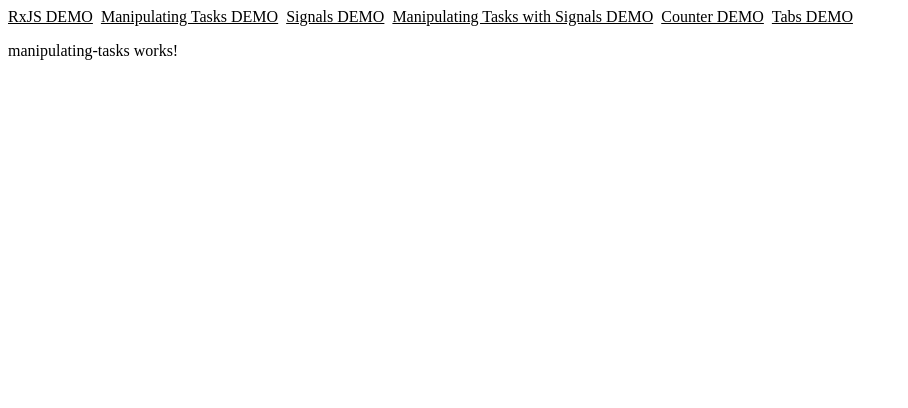
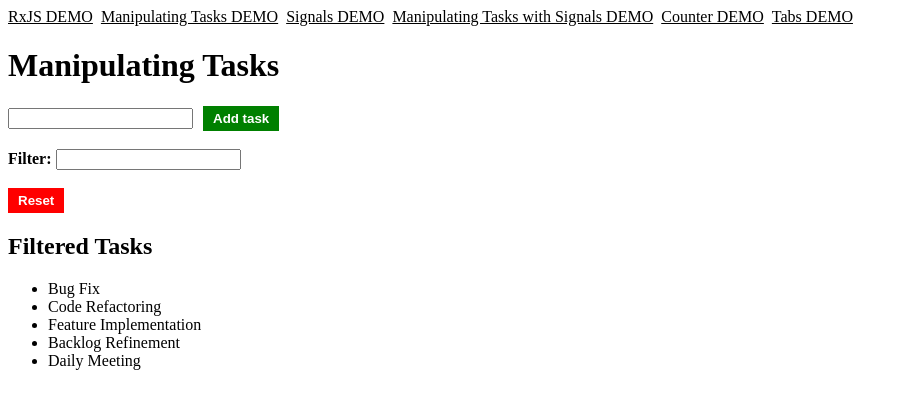
Before and after one commit to marishka1997/v17-demo, an Angular app: page /manipulating-tasks in a window 1280 px wide. Shown: the top 408 px of the page, without its empty margins (0-908 px from the left). Built offline with nearby package versions, Linux system fonts and the light colour scheme.

Commit message:
feat: manipulating tasks

```diff
--- a/src/app/manipulating-tasks/manipulating-tasks.component.html
+++ /dev/null
@@ -1 +0,0 @@
-<p>manipulating-tasks works!</p>
--- a/src/app/manipulating-tasks/manipulating-tasks.component.ts
+++ b/src/app/manipulating-tasks/manipulating-tasks.component.ts
@@ -1,12 +1,76 @@
+import { AsyncPipe } from '@angular/common';
 import { Component } from '@angular/core';
+import { FormsModule } from '@angular/forms';
+import { BehaviorSubject, combineLatest, map, tap } from 'rxjs';
+
+const DEFAULT_TASKS = [
+  'Bug Fix',
+  'Code Refactoring',
+  'Feature Implementation',
+  'Backlog Refinement',
+  'Daily Meeting',
+];
 
 @Component({
   selector: 'app-manipulating-tasks',
   standalone: true,
-  imports: [],
-  templateUrl: './manipulating-tasks.component.html',
-  styleUrl: './manipulating-tasks.component.scss'
+  imports: [FormsModule, AsyncPipe],
+  template: `
+    <h1>Manipulating Tasks</h1>
+
+    <form (submit)="addTasks(addTaskInput.value)">
+      <input style="margin-right: 10px;" type="text" #addTaskInput />
+      <button
+        style="background-color: green; color: white; border: none; padding: 5px 10px; font-weight: bold;"
+        type="submit"
+      >
+        Add task
+
+      </button>
+    </form>
+    <br />
+    <div>
+      <span style="font-weight: bold;">Filter: </span>
+      <input
+        type="text"
+        #filterTask
+        [value]="filter$ | async"
+        (input)="filter$.next(filterTask.value)"
+      />
+    </div>
+    <br />
+    <button
+      style="background-color: red; color: white; border: none; padding: 5px 10px; font-weight: bold;"
+      (click)="reset()"
+    >
+      Reset
+    </button>
+    <h2>Filtered Tasks</h2>
+    <ul>
+      @for (task of filteredTasks$ | async; track task) {
+      <li>{{ task }}</li>
+      }
+    </ul>
+  `,
 })
 export class ManipulatingTasksComponent {
+  tasks$ = new BehaviorSubject([...DEFAULT_TASKS]);
+  filter$ = new BehaviorSubject('');
 
+  filteredTasks$ = combineLatest([this.tasks$, this.filter$]).pipe(
+    // TODO 1 How often is the filter triggered on reset()
+    tap(([tasks, filter]) => console.log(`tasks=${tasks} filter=${filter}`)),
+    map(([tasks, filter]) =>
+      tasks.filter((task) => task.toLowerCase().includes(filter.toLowerCase()))
+    )
+  );
+
+  reset() {
+    this.tasks$.next([...DEFAULT_TASKS]);
+    this.filter$.next('');
+  }
+
+  addTasks(item: string) {
+    this.tasks$.next([...this.tasks$.getValue(), item]);
+  }
 }
```
Also changed, not shown: src/app/manipulating-tasks/manipulating-tasks.component.scss (deleted), 1 other file (tests, documents, lock files or other folders).
